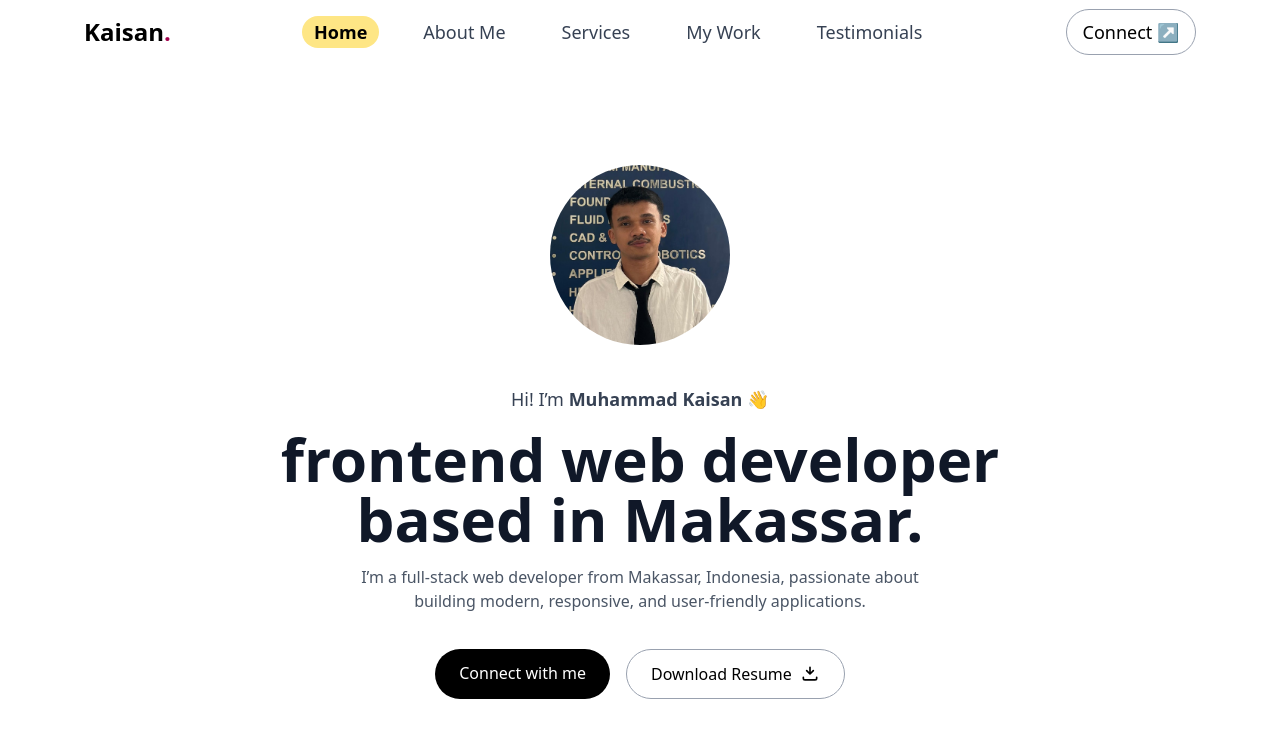
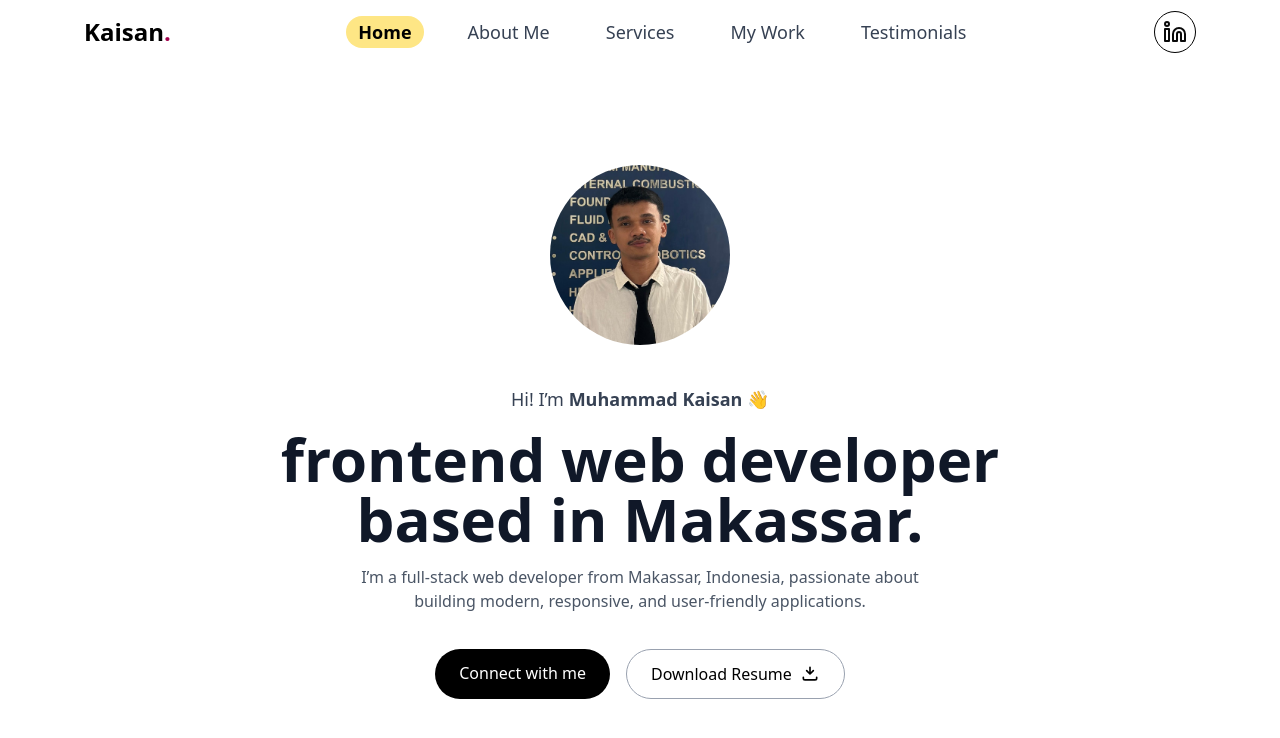
Before and after one commit to Icann09/web-portfolio, a Next.js app: page / in a window 1280 px wide. Shown: the top 738 px of the page. Built offline with nearby package versions, Linux system fonts and the light colour scheme; no server answers.

Commit message:
linkedin icon

```diff
--- a/components/Header.tsx
+++ b/components/Header.tsx
@@ -2,6 +2,8 @@
 
 import { useEffect, useState } from "react";
 import { navItems } from "@/constants";
+import { Linkedin } from "lucide-react";
+
 
 export default function Header() {
   const [activeId, setActiveId] = useState("");
@@ -57,9 +59,9 @@ export default function Header() {
           href="https://www.linkedin.com/in/muhammad-kaisan-35a103211"
           target="_blank"
           rel="noopener noreferrer"
-          className="border text-sm lg:text-lg border-gray-400 rounded-full px-4 py-2 text-black hover:bg-gray-100 transition-colors inline-block"
+          className="cursor-pointer rounded-full border border-black p-2"
         >
-          Connect ↗
+          <Linkedin />
         </a>
       </nav>
     </header>
```
